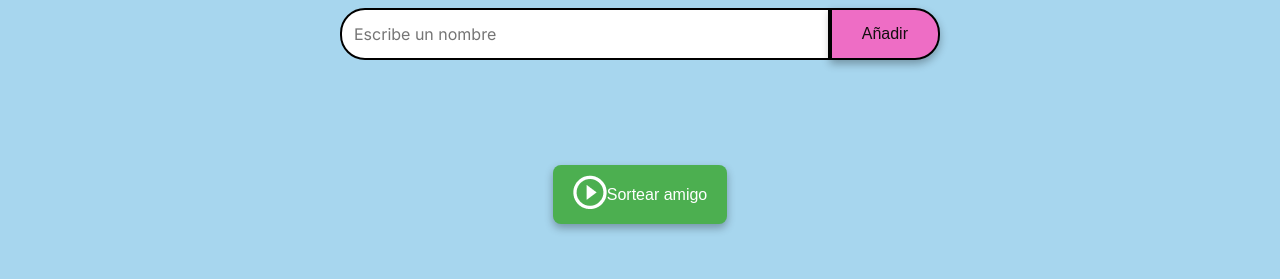
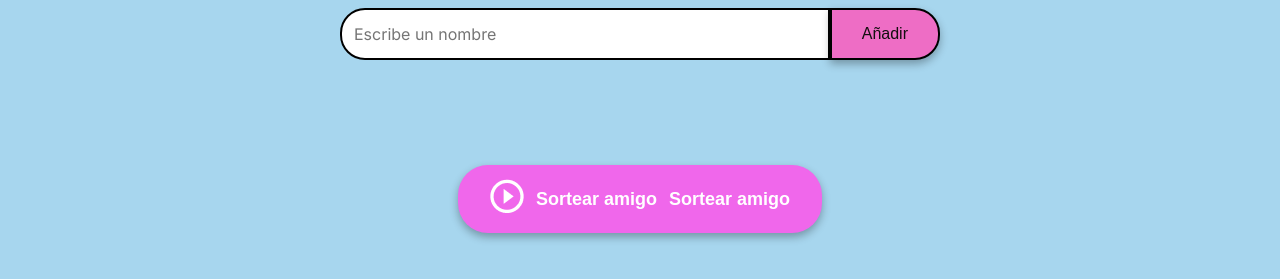
Before and after one commit to April523/Challenge-Amigo-Secreto, a plain HTML site: page index.html in a window 1280 px wide. Shown: the part 431-710 px from the top of the page. Drawn offline with Linux system fonts and the light colour scheme.

Commit message:
Actualiza el index

```diff
--- a/index.html
+++ b/index.html
@@ -33,6 +33,7 @@
               <span id="iconoBtn">
               <img src="assets/play_circle_outline.png" alt="Ícono para sortear">
               </span>
+               <span class="btn-text">Sortear amigo</span>
               Sortear amigo
              </button>
 
--- a/style.css
+++ b/style.css
@@ -211,33 +211,51 @@ ul li {
     100% { transform: scale(1); opacity: 1; }
 }
 
-#sortearBtn {
-    padding: 10px 20px;
-    font-size: 1rem;
+   #sortearBtn {
+    display: inline-flex;
+    align-items: center;
+    justify-content: center;
+    gap: 12px;
+    padding: 14px 32px;
+    font-size: 18px;
+    font-weight: 600;
     border: none;
-    border-radius: 8px;
-    background-color: #4CAF50;
-    color: white;
+    border-radius: 30px;
+    background-color: var(--color-button);
+    color: var(--color-white);
     cursor: pointer;
-    transition: all 0.4s ease;
+    box-shadow: 0 4px 8px rgba(0,0,0,0.3);
+    transition: transform 0.3s ease, box-shadow 0.3s ease, background-color 0.3s ease;
+}
+
+#sortearBtn:hover {
+    background-color: var(--color-button-hover);
+    transform: scale(1.05);
+    box-shadow: 0 6px 12px rgba(0,0,0,0.4);
 }
 
 #sortearBtn.reiniciar {
     background-color: #f44336;
-    transform: scale(1.05);
 }
 
-#sortearBtn:hover {
-    opacity: 0.9;
+.btn-icon img {
+    width: 24px;
+    height: 24px;
+    object-fit: contain;
+    display: block;
 }
 
-/* 🎈 Efecto de rebote */
+.btn-text {
+    white-space: nowrap;
+    display: inline-block;
+}
+
 #sortearBtn.rebote {
     animation: rebote 0.5s ease;
 }
 
 @keyframes rebote {
     0%   { transform: scale(1); }
-    50%  { transform: scale(1.15); }
+    50%  { transform: scale(1.1); }
     100% { transform: scale(1); }
 }
```
